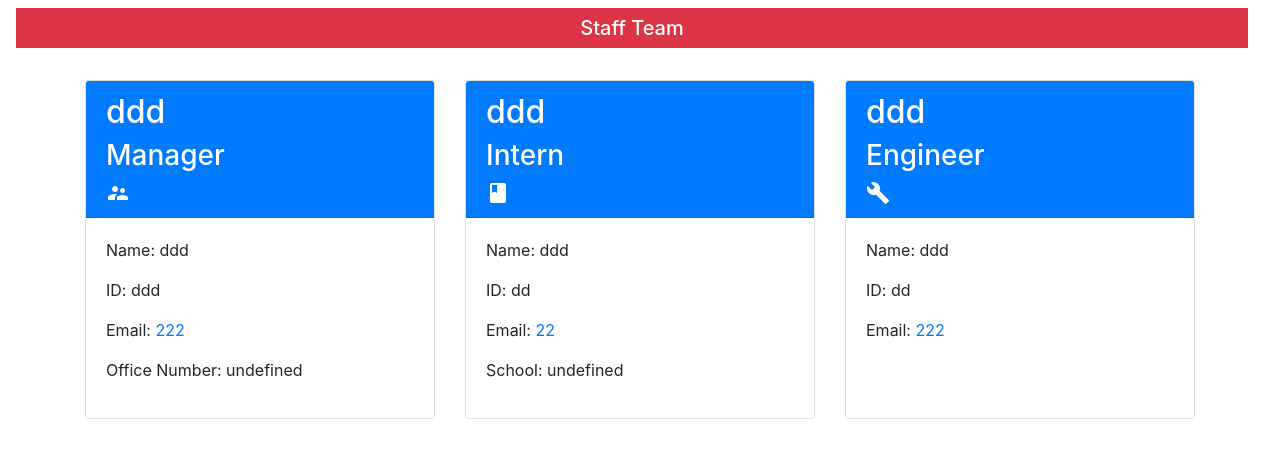
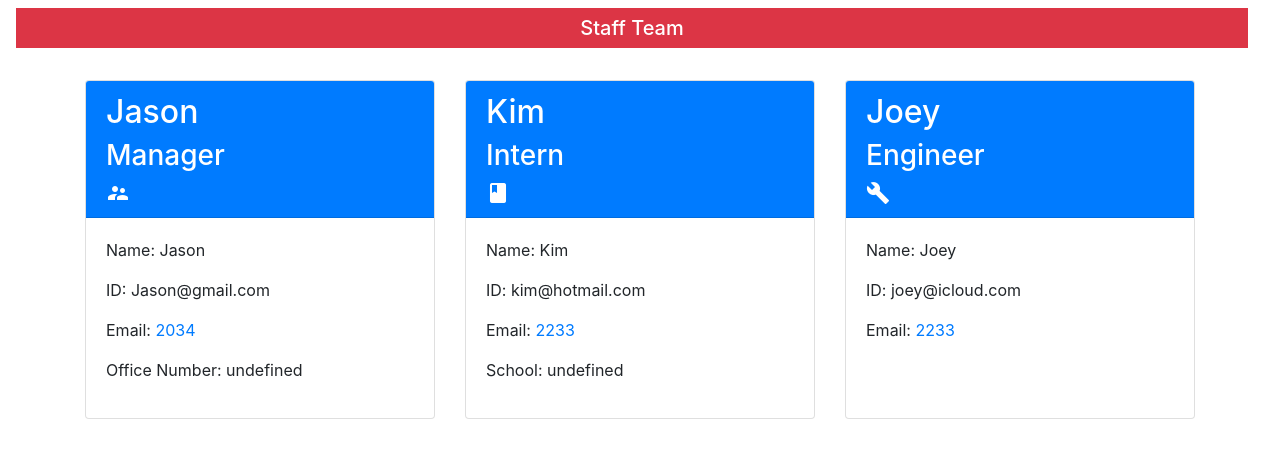
Before and after one commit to JioR95/Profile-Generator, a website: page dist/index.html in a window 1280 px wide. Drawn offline with nearby package versions, Linux system fonts and the light colour scheme.

Commit message:
added screen shot

```diff
--- a/dist/index.html
+++ b/dist/index.html
@@ -23,12 +23,12 @@
 
     <div class= "col-4 mt-4"> <div class= "card h-100">
     <div class= "card-header bg-primary text-white">
-    <h2>ddd</h2>
+    <h2>Jason </h2>
     <h3>Manager</h3><i class="material-icons">supervisor_account</i></div>
     <div class= "card-body">
-    <p class= "name">Name: ddd </p>
-    <p class= "id">ID: ddd </p>
-    <p class= "email">Email: <a href= "mailto:222">222 </a> </p>
+    <p class= "name">Name: Jason  </p>
+    <p class= "id">ID: Jason@gmail.com </p>
+    <p class= "email">Email: <a href= "mailto:2034">2034 </a> </p>
     <p class= "office">Office Number: undefined </p>
     </div>
     </div>
@@ -36,12 +36,12 @@
 
     <div class= "col-4 mt-4"> <div class= "card h-100">
     <div class= "card-header bg-primary text-white">
-    <h2>ddd</h2>
+    <h2>Kim</h2>
     <h3>Intern</h3><i class="material-icons">books</i></div>
     <div class= "card-body">
-    <p class= "name">Name: ddd</p>
-    <p class= "id">ID: dd</p>
-    <p class= "email">Email: <a href="mailto:22">22</a></p>
+    <p class= "name">Name: Kim</p>
+    <p class= "id">ID: kim@hotmail.com</p>
+    <p class= "email">Email: <a href="mailto:2233">2233</a></p>
     <p class= "school">School: undefined</p>
     </div>
     </div>
@@ -49,12 +49,12 @@
 
     <div class= "col-4 mt-4"> <div class= "card h-100">
     <div class= "card-header bg-primary text-white">
-    <h2>ddd</h2>
+    <h2>Joey</h2>
     <h3>Engineer</h3><i class="material-icons">build</i></div>
     <div class= "card-body">
-    <p class= "name">Name: ddd </p>
-    <p class= "id">ID: dd</p>
-    <p class= "email">Email: <a href= "mailto222">222</a></p>
+    <p class= "name">Name: Joey </p>
+    <p class= "id">ID: joey@icloud.com</p>
+    <p class= "email">Email: <a href= "mailto2233">2233</a></p>
     </div>
     </div>
     </div>
```
